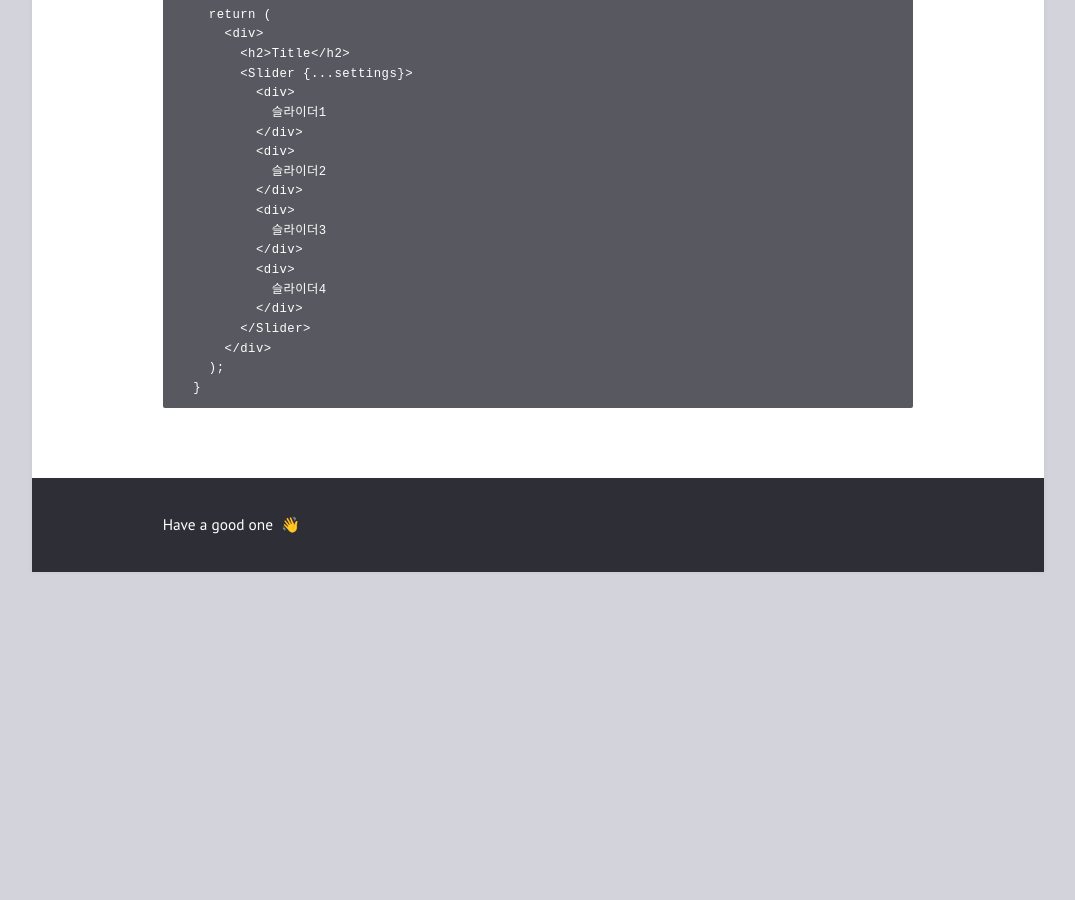
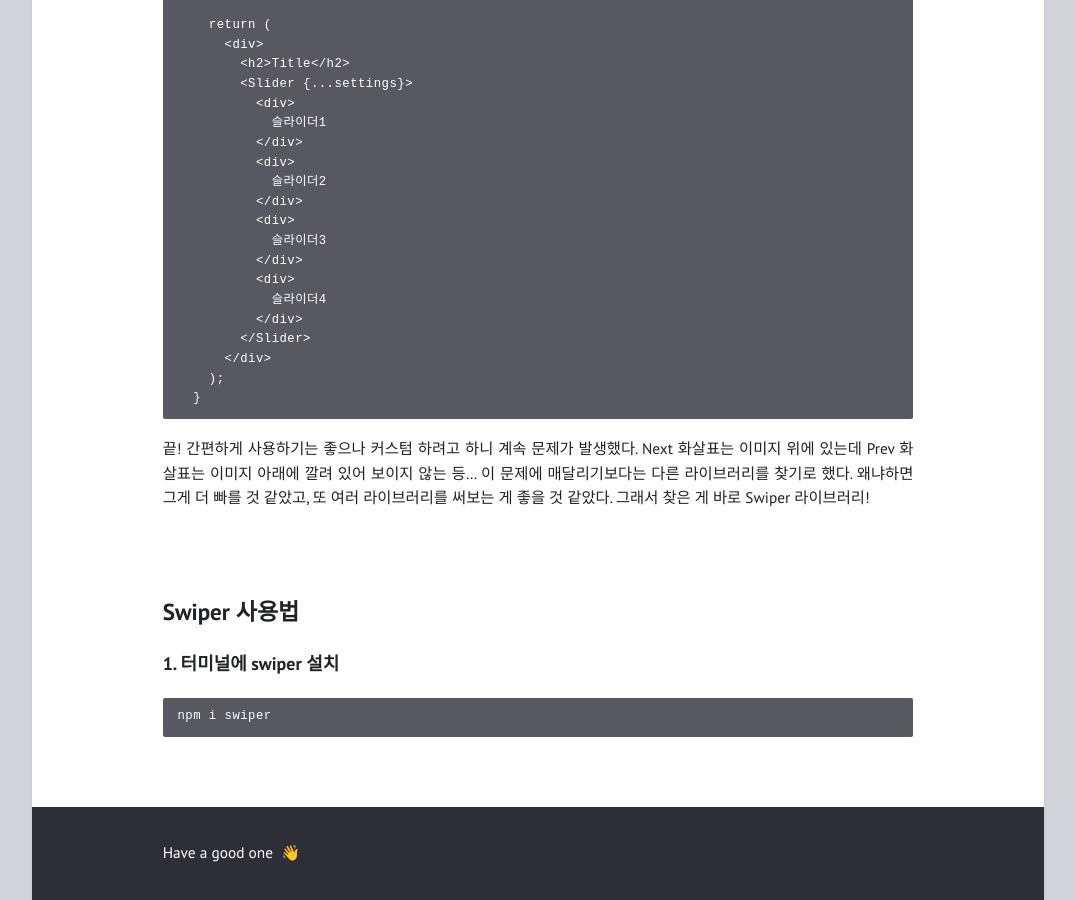
Before and after one commit to feb-dain/feb-dain.github.io, a Jekyll site: the page built from _posts/2022-10-02-how-to-make-a-carousel-in-react.md, in a window 1280 px wide and 900 px high, scrolled down 859 px. Shown: the whole window, without its empty margins (102-1177 px from the left). Built offline with Jekyll 4.4.1, drawn with Linux system fonts in a browser that asks for light colours; comment, search, counter and statistics services are not loaded; before the commit the page ends 1431 px from its top, so only the background shows below that.

Commit message:
Update 2022-10-02-how-to-make-a-carousel-in-react.md

````diff
--- a/_posts/2022-10-02-how-to-make-a-carousel-in-react.md
+++ b/_posts/2022-10-02-how-to-make-a-carousel-in-react.md
@@ -7,7 +7,7 @@
 
 여러 라이브러리 중에 나는 Slick과 Swiper를 사용했다. 개인적으로 Slick 보다 Swiper가 훨씬 더 사용하기 편했다.
 
-### Slick 사용법
+## Slick 사용법
 
 ### 1. 터미널에 slick 설치
 
@@ -66,3 +66,18 @@
     );
   }
 ```
+
+끝! 간편하게 사용하기는 좋으나 커스텀 하려고 하니 계속 문제가 발생했다. Next 화살표는 이미지 위에 있는데 Prev 화살표는 이미지 아래에 깔려 있어 보이지 않는 등...
+이 문제에 매달리기보다는 다른 라이브러리를 찾기로 했다. 왜냐하면 그게 더 빠를 것 같았고, 또 여러 라이브러리를 써보는 게 좋을 것 같았다.
+그래서 찾은 게 바로 Swiper 라이브러리!
+
+<br>
+<br>
+
+## Swiper 사용법
+
+### 1. 터미널에 swiper 설치
+
+```
+npm i swiper
+```
````
